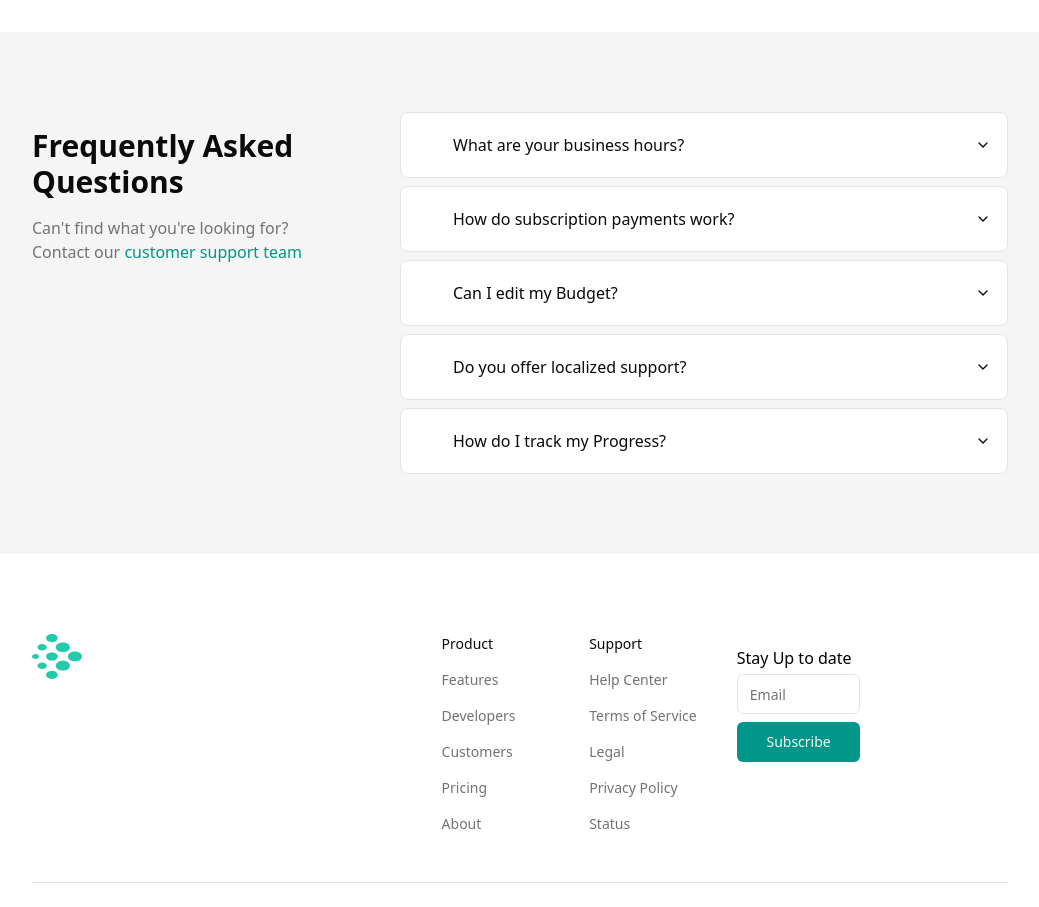
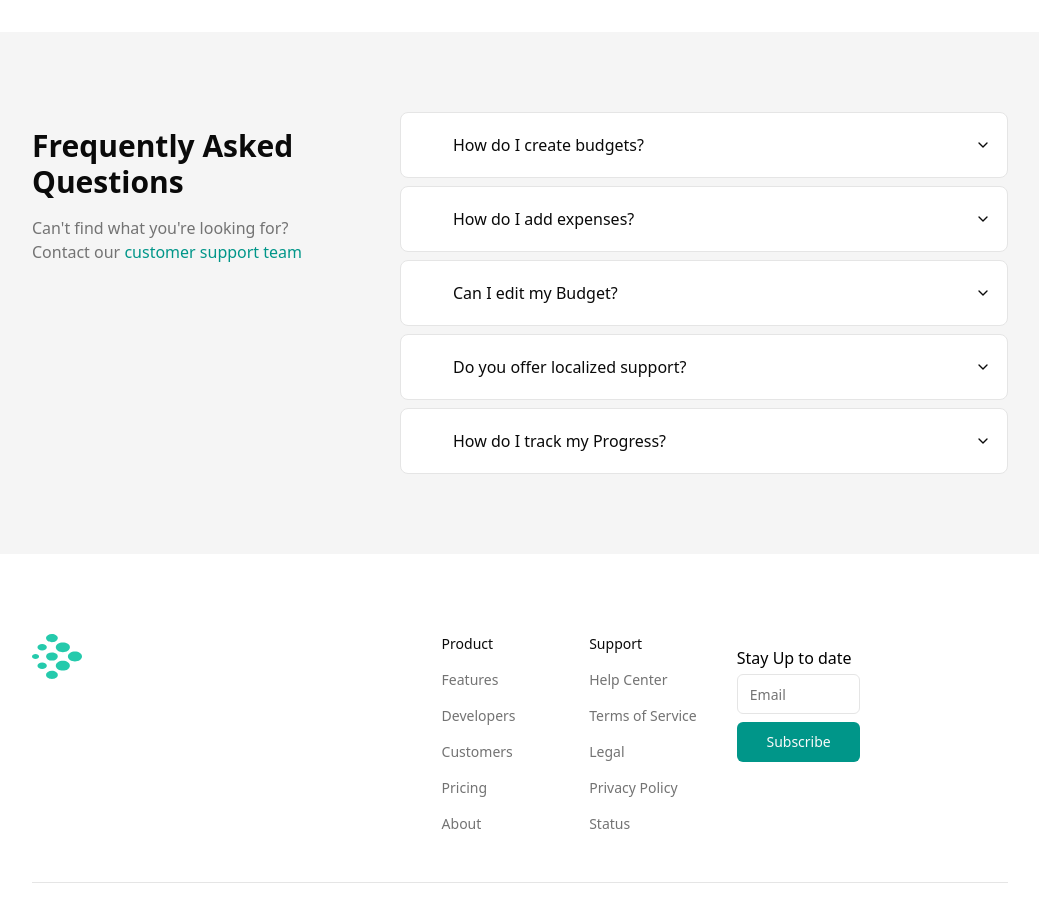
Before and after one commit to firikoabebe-star/Expense_tracker, a Next.js app: page / in a window 1280 px wide. Shown: the part 3040-3947 px from the top of the page, without its empty margins (120-1159 px from the left). Built offline with nearby package versions, Linux system fonts and the light colour scheme; some icons are missing.

Commit message:
faq and negd mnamn logo

```diff
--- a/app/(routes)/dashboard/_components/SideNav.jsx
+++ b/app/(routes)/dashboard/_components/SideNav.jsx
@@ -46,7 +46,6 @@ function SideNav() {
               <IconComponent />
               <h2>{menu.name}</h2>
             </Link>
-
           );
         })}
       </div>
--- a/components/faqs-3.jsx
+++ b/components/faqs-3.jsx
@@ -8,20 +8,20 @@ export default function FAQsThree() {
         {
             id: 'item-1',
             icon: 'clock',
-            question: 'What are your business hours?',
-            answer: 'Our customer service team is available Monday through Friday from 9:00 AM to 8:00 PM EST, and weekends from 10:00 AM to 6:00 PM EST. During holidays, hours may vary and will be posted on our website.',
+            question: 'How do I create budgets?',
+            answer: 'Go to budgets, in the navigation bar and click on the button that says create budget and there you can choose an emoji that you want to represent that budget and then give the name of the budget and the amount and click the button that says create budget.',
         },
         {
             id: 'item-2',
             icon: 'credit-card',
-            question: 'How do subscription payments work?',
-            answer: 'Subscription payments are automatically charged to your default payment method on the same day each month or year, depending on your billing cycle. You can update your payment information and view billing history in your account dashboard.',
+            question: 'How do I add expenses?',
+            answer: 'You can click the budget card that you want to specifically add expenses to and the on the right side you are going to find the add Expense there you can add expense name and amount and click on add expense and then you can see the list of your expense down there.',
         },
         {
             id: 'item-3',
             icon: 'truck',
             question: 'Can I edit my Budget?',
-            answer: 'Yes, we offer several expedited shipping options at checkout. Next-day and 2-day shipping are available for most U.S. addresses if orders are placed before 2:00 PM EST. International expedited shipping options vary by destination.',
+            answer: 'Yes, go to the specific budget you want to edit and click the edit button next to the delete budget above the add expense and a dialog will come up whith your current budget detail, then you can edit however you want.',
         },
         {
             id: 'item-4',
@@ -33,7 +33,7 @@ export default function FAQsThree() {
             id: 'item-5',
             icon: 'package',
             question: 'How do I track my Progress?',
-            answer: 'Once your order ships, you\'ll receive a confirmation email with a tracking number. You can use this number on our website or the carrier\'s website to track your package. You can also view order status and tracking information in your account dashboard under "Order History".',
+            answer: 'once you create a budget you can track the your progress from the card specific to that budget and at the buttom of the card you can see how much you spent and the remaining you have and there is your progress bar that you can see easly.',
         },
     ]
 
--- a/components/hero-section.jsx
+++ b/components/hero-section.jsx
@@ -242,7 +242,7 @@ export default function HeroSection() {
                                         className="mx-auto h-5 w-fit dark:invert"
                                         src={logo.src}
                                         alt={logo.alt}
-                                        height={i === 2 || i === 5 ? 16 : i === 6 ? 28 : 20} // Adjusted heights based on original
+                                        height={i === 2 || i === 5 ? 24 : i === 6 ? 42 : 30} // Adjusted heights based on original
                                         width="auto" />
                                 </div>
                             ))}
```
